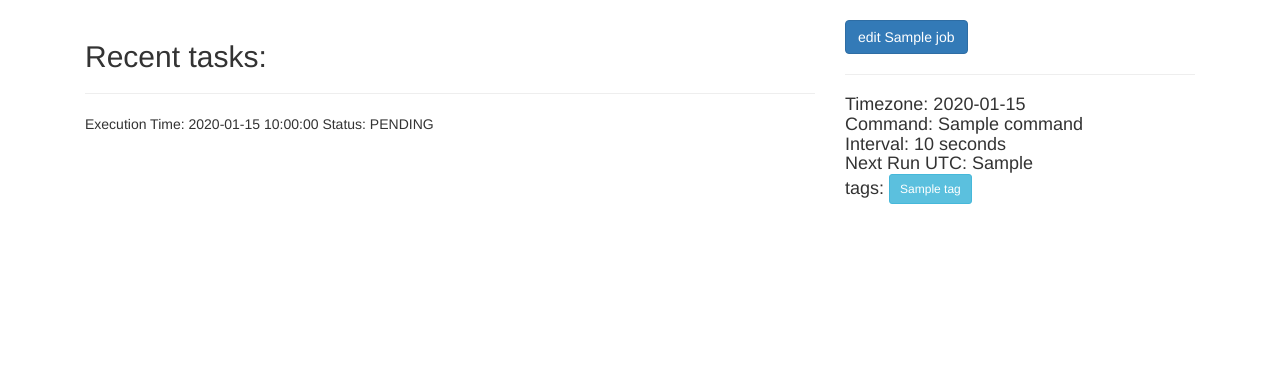
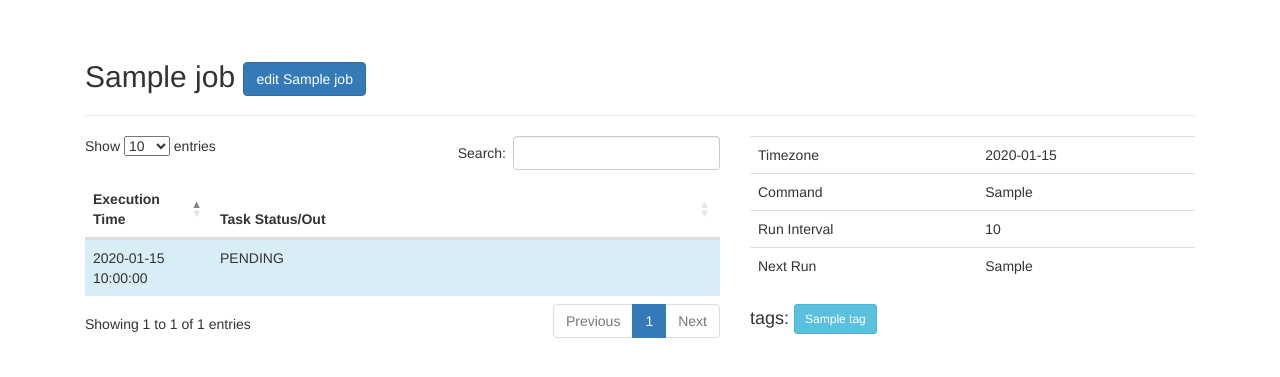
Before and after one commit to susieluckyball/dashboard, a Flask app: template dashboard/app/templates/job.html in a window 1280 px wide. Shown: the part 52-429 px from the top of the page. Run offline with Flask 2, Linux system fonts and the light colour scheme; the template is opened without the code that fills it: most values are stand-ins (such as "Sample title", 1, 10 or a date in 2020); parts of the project's set-up code (start-up, migrations or seed data) failed here and were passed over; some libraries are stand-ins or nearby versions.

Commit message:
save progress

```diff
--- a/dashboard/app/static/css/styles.css
+++ b/dashboard/app/static/css/styles.css
@@ -55,9 +55,6 @@ div.talk-slides {
     vertical-align: middle;
 }
 
-div.table th {
-    width: auto !important;
-}
 
 .flask-pagedown-preview {
     margin-top: 10px;
--- a/dashboard/app/templates/index.html
+++ b/dashboard/app/templates/index.html
@@ -24,12 +24,12 @@
 			<table id="sortable" class="table table-hover is-breakable">
 			<thead>
 				<tr>
-					<th width="7%">Activity</th>
-					<th width="15%">Job Name</th>
+					<th width="10%">Activity</th>
+					<th width="13%">Job Name</th>
 					<th width="12%">Timezone</th>
-					<th width="30%">Command</th>
-					<th width="15%">Next Run UTC</th>
-					<th width="6%"></th>
+					<th width="40%">Command</th>
+					<th width="15%">Next Run</th>
+					<th width="20%"></th>
 				</tr>
 			</thead>
 			<tbody>
@@ -43,7 +43,7 @@
 				<td><a href="{{ url_for('main.info_job', job_name=job.name, action='info') }}">{{ job.name }}</a></td>
 				<td>{{ job.timezone }}</td>
 				<td rel="tooltip" title="{{ job.command }}">{{ job.short_command }} </td>
-				<td>{{ job.next_run_ts }}</td>
+				<td>{{ job.local_next_run }}</td>
 				<td class="dropdown">
 			        <a href="#" class="dropdown-toggle" data-toggle="dropdown">Action <b class="caret"></b></a>
 			        <ul class="dropdown-menu">
--- a/dashboard/app/templates/job.html
+++ b/dashboard/app/templates/job.html
@@ -1,52 +1,66 @@
-{% extends "base.html" %}
+{% extends "index.html" %}
 
 {% block page_content %}
 <div class="container-fluid">
+	<div class="page-header"><h2> {{ job.name }} <a href="{{ url_for('main.edit_job', job_name=job.name ) }}" type="button" class="btn btn-primary btn-md">edit {{job.name}}</a> </h2></div>
 	<div class="row content">
-
-	<div class="col-sm-8">
-		<script>
-		function statusColor() {
-				var elements = document.getElementsByClassName("show_result");
-				for (i = 0; i < elements.length; ++i){
-						var state = elements[i].innerHTML
-						if (state == "FAILURE")
-								elements[i].style.color = "red";
-						else if (state == "PENDING" || state == "STARTED")
-								elements[i].style.color = "orange";
-						else if (state.startsWith('1')):
-								elements[i].style.color = "green";
-						else:
-								elements[i].style.color = "red";
-				}
-		}
-		</script>
-
-		<h2>Recent tasks: </h2>
-		<hr>
-		{% for task in tasks %}
-		<p>
-				{% if task.state == 'SUCCESS' %}
-				Execution Time: {{task.execution_date}}  Result: <span class="show_result">{{task.result}}</span><br>
-				{% else %}
-				Execution Time: {{task.execution_date}}  Status: <span class="show_result">{{task.state}}</span><br>
-				{% endif %}
-				<script>statusColor();</script>
-		</p>
-		{% endfor %}
-
+	<div class="col-sm-7">
+		<table id="sortable" class="table table-hover is-breakable">
+			<thead>
+				<tr>
+					<th width='20%'>Execution Time</th>
+					<th width='80%'>Task Status/Out</th>
+				</tr>
+			</thead>
+			<tbody>
+				{% for task in tasks %}
+				<tr>
+					{% if task.state == 'SUCCESS' %}
+					<!-- This is hardcoded for datacheck output -->
+						{% if task.result.startswith('1') %}
+					<td class="success">{{ task.execution_date }}</td>
+					<td class="success">{{ task.result }}</td>
+						{% else %}
+					<td class="danger">{{ task.execution_date }}</td>
+					<td class="danger">{{ task.result }}</td>
+						{% endif %}
+					{% elif task.state in ("PENDING", "STARTED") %}
+					<td class="info">{{ task.execution_date }}</td>
+					<td class="info">{{ task.state }}</td>
+					{% else %}
+					<td class="warning">{{ task.execution_date }}</td>
+					<td class="warning">Task fail: {{ task.result }}</td>
+					{% endif %}
+				</tr>
+				{% endfor %}
+			</tbody>
+		</table>
 	</div>
 
-	<div class="col-sm-4">
-			<p>
-					<a href="{{ url_for('main.edit_job', job_name=job.name ) }}" type="button" class="btn btn-primary btn-md">edit {{job.name}}</a>
-			</p>
-			<hr>
+	<div class="col-sm-5">
+
+			<table class="table table-hover is-breakable">
+			<tbody>
+				<tr>
+					<td>Timezone</td>
+					<td>{{ job.timezone }}</td>
+				</tr>
+				<tr>
+					<td>Command</td>
+					<td rel="tooltip" title="{{ job.command }}">{{ job.short_command }} </td>
+				</tr>
+				<tr>
+					<td>Run Interval</td>
+					<td> {{ job.schedule_interval }} </td>
+				</tr>
+				<tr>
+					<td>Next Run</td>
+					<td>{{ job.local_next_run }}</td>
+				</tr>
+			</tbody>
+			</table>
+
 			<p> <h4>
-					Timezone: {{ job.timezone }} <br>
-					Command: {{ job.command }} <br>
-					Interval: {{ job.schedule_interval }} seconds<br>
-					Next Run UTC: {{ job.next_run_ts }} <br>
 					tags:
 					{% for t in tags %}
 					<a href="{{ url_for('main.info_tag', tag_name=t) }}" role="button" class="btn btn-info btn-sm">{{ t }}</a>
--- a/dashboard/celery_worker.py
+++ b/dashboard/celery_worker.py
@@ -19,8 +19,8 @@ class CeleryConfig(object):
 
 worker = Celery('dashboard', broker=CeleryConfig.CELERY_BROKER_URL)
         # backend=CeleryConfig.CELERY_RESULT_BACKEND)
+worker.conf.update(CELERY_TRACK_STARTED=True)
 worker.conf.update(CELERY_RESULT_BACKEND='redis')
-worker.conf.update(CELERY_TRACK_STARTED=True)
 
 @worker.task
 def execute_command(command):
--- a/dashboard/utils.py
+++ b/dashboard/utils.py
@@ -5,6 +5,11 @@ def convert_to_utc(timestamp_str, timezone):
                 tz_localize(timezone).astimezone('UTC').\
                 replace(tzinfo=None)
 
+def convert_to_local(timestamp, timezone):
+	return pd.to_datetime(timestamp).\
+				tz_localize('UTC').astimezone(timezone).\
+				replace(tzinfo=None)
+
 class Singleton(type):
     _instances = {}
     def __call__(cls, *args, **kwargs):
```
Also changed, not shown: dashboard/app/views.py (+7 -3 lines), dashboard/models.py (+10 -5 lines).
